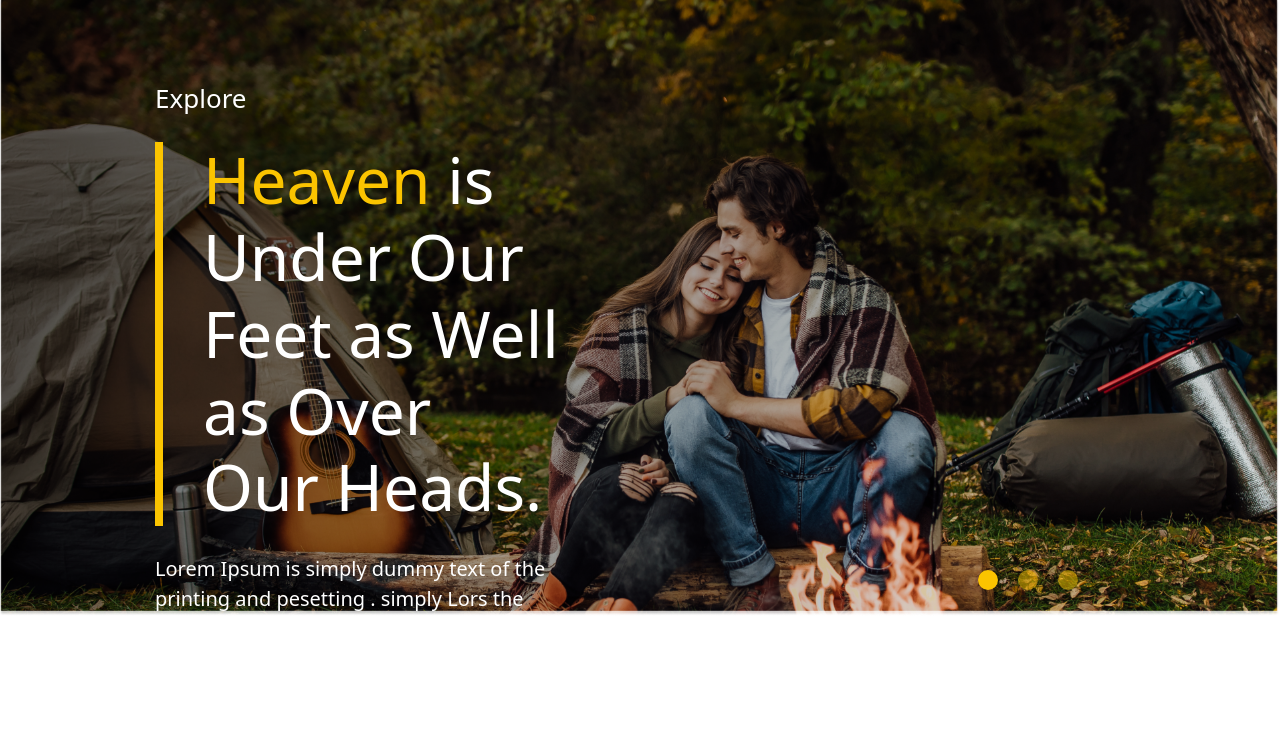
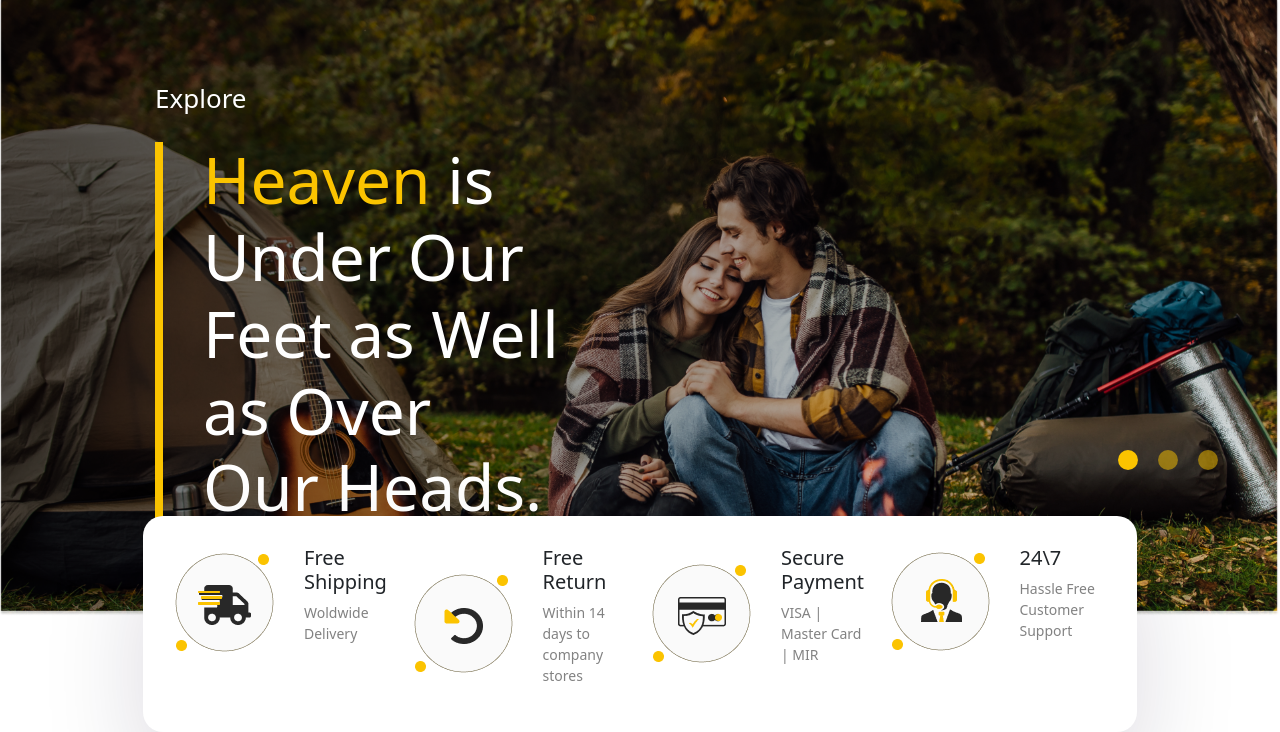
Before and after one commit to sheeshpal84/Camping-tents, a PHP site: page / in a window 1280 px wide. Shown: the part 149-881 px from the top of the page. Before the commit the page ends 763 px from the top, so only its background shows below. Run offline with PHP 8.4, Linux system fonts and the light colour scheme; some libraries are stand-ins or nearby versions.

Commit message:
services card done

```diff
--- a/css/Header-banner.css
+++ b/css/Header-banner.css
@@ -25,6 +25,7 @@
     border-left: 8px solid #FBC400;
     padding-left: 40px;
 }
+
 
 .banner h5 span {
     color: var( --main-color);
@@ -84,4 +85,6 @@
 
 .carousel-indicators {
     justify-content: end;
+    right: -140px;
+    bottom: 120px;
 }
--- /dev/null
+++ b/css/services-card-style.css
@@ -0,0 +1,31 @@
+.box-padding{
+    padding: 0px 155px;
+    position: absolute;
+    top: -100px;
+}
+
+.box-padding .row {
+background: #fff;
+padding: 30px 20px;
+border-radius: 20px;
+box-shadow: rgba(17, 12, 46, 0.15) 0px 48px 100px 0px;;
+}
+
+.card-box {
+    display: flex;
+    justify-content: center;
+    align-items: center;
+}
+
+.centent-box {
+    padding-left: 30px;
+}
+
+.centent-box h2 {
+    font-size: 20px;
+}
+
+.centent-box p {
+    font-size: 14px;
+    color: #828282;
+}
--- a/inc/Header-banner.php
+++ b/inc/Header-banner.php
@@ -39,7 +39,6 @@
       </div>
     </div>
   </div>
-
 </div>
      </div>
  </div>
--- a/inc/css-link.php
+++ b/inc/css-link.php
@@ -3,3 +3,4 @@
 <link href="css/style.css" rel="stylesheet">
 <link href="css/Header.css" rel="stylesheet">
 <link href="css/Header-banner.css" rel="stylesheet">
+<link href="css/services-card-style.css" rel="stylesheet">
--- /dev/null
+++ b/inc/services-card.php
@@ -0,0 +1,44 @@
+<div class="container-fluid">
+    <div class="row position-relative">
+        <idv class="col-12 box-padding">
+            <div class="row">
+                <div class="col-12 col-md-3">
+                    <div class="card-box">
+                        <div><img src="images/icon-1.png" alt="icon-1"></div>
+                        <div class="centent-box">
+                            <h2>Free Shipping</h2>
+                            <p>Woldwide Delivery</p>
+                        </div>
+                    </div>
+                </div>
+                <div class="col-12 col-md-3">
+                    <div class="card-box">
+                        <div><img src="images/icon-2.png" alt="icon-2"></div>
+                        <div class="centent-box">
+                            <h2>Free Return</h2>
+                            <p>Within 14 days to company stores</p>
+                        </div>
+                    </div>
+                </div>
+                <div class="col-12 col-md-3">
+                    <div class="card-box">
+                        <div><img src="images/icon-3.png" alt="icon-3"></div>
+                        <div class="centent-box">
+                            <h2>Secure Payment</h2>
+                            <p>VISA | Master Card | MIR</p>
+                        </div>
+                    </div>
+                </div>
+                <div class="col-12 col-md-3">
+                    <div class="card-box">
+                        <div><img src="images/icon-4.png" alt="icon-4"></div>
+                        <div class="centent-box">
+                            <h2>24\7</h2>
+                            <p>Hassle Free Customer Support</p>
+                        </div>
+                    </div>
+                </div>
+            </div>
+        </idv>
+    </div>
+</div>
--- a/index.php
+++ b/index.php
@@ -14,10 +14,10 @@
   <body>
   <?php
    include("inc/Header.php");
+   include("inc/Header-banner.php");
+   include("inc/services-card.php");
     ?>
-     <?php
-   include("inc/Header-banner.php");
-    ?>
+
 
 
 
```
Also changed, not shown: images/icon-1.png (added), images/icon-2.png (added), images/icon-3.png (added), images/icon-4.png (added).
